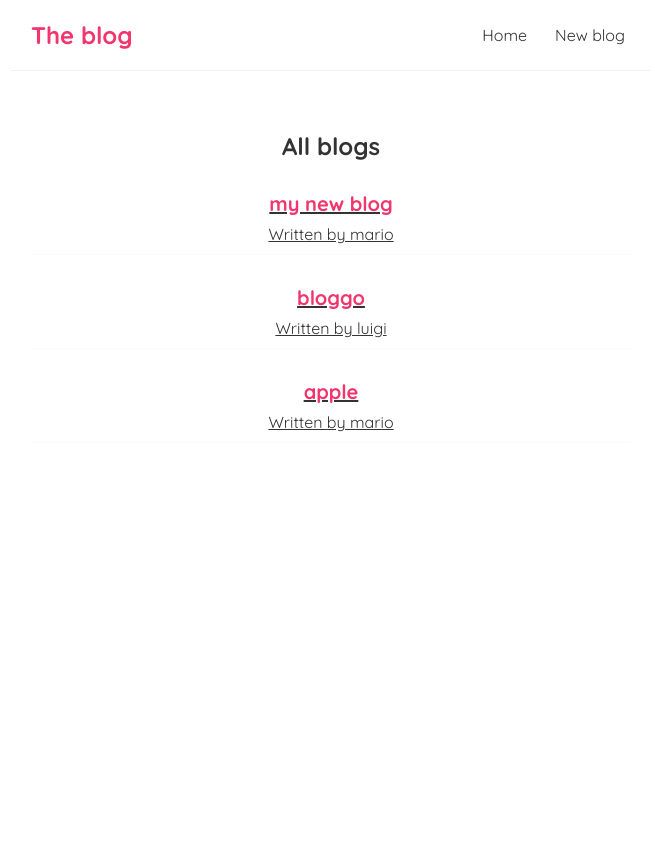
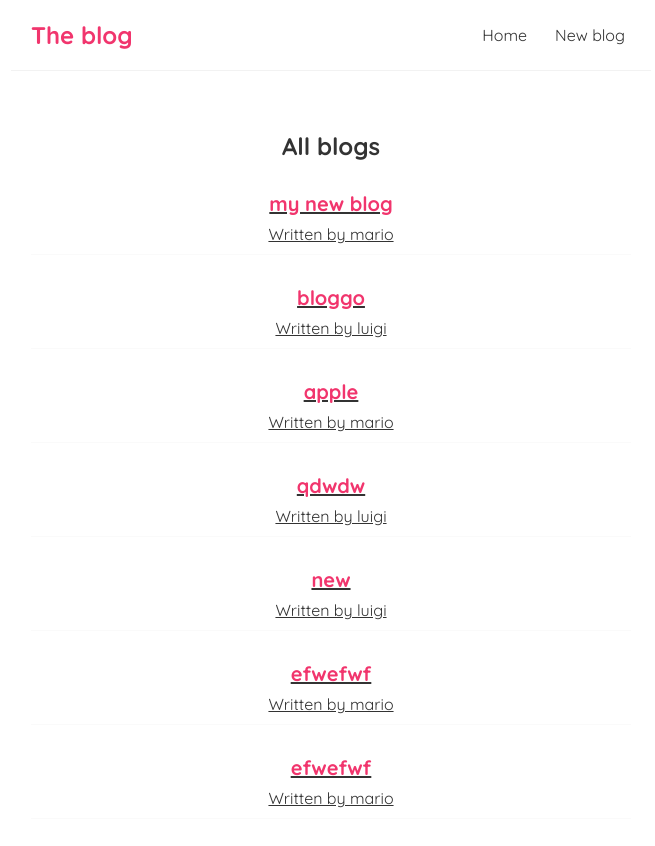
Before and after one commit to solenedel/blog, a React (Create React App) app: page / in a window 1280 px wide. Shown: the top 846 px of the page, without its empty margins (309-964 px from the left). Before the commit the page ends 800 px from the top, so only its background shows below. Built offline with nearby package versions, Linux system fonts and the light colour scheme; data requests are answered from the project's data file.

Commit message:
blog submission, conditionally render loading button

```diff
--- a/data/db.json
+++ b/data/db.json
@@ -1,11 +1,11 @@
 {
   "blogs": [
-      {
+    {
       "title": "my new blog",
       "body": "lorem ipsum",
       "author": "mario",
       "id": "1"
-     },
+    },
     {
       "title": "bloggo",
       "body": "lorem ipsum and stuff",
@@ -17,6 +17,30 @@
       "body": "banana",
       "author": "mario",
       "id": "3"
+    },
+    {
+      "title": "qdwdw",
+      "body": "dwwdw",
+      "author": "luigi",
+      "id": "R_OV5ez"
+    },
+    {
+      "title": "new",
+      "body": "wertyuikjhgfd",
+      "author": "luigi",
+      "id": "RiRUf0l"
+    },
+    {
+      "title": "efwefwf",
+      "body": "ffeew",
+      "author": "mario",
+      "id": "nLlySNK"
+    },
+    {
+      "title": "efwefwf",
+      "body": "ffeew",
+      "author": "mario",
+      "id": "ObImzlW"
     }
   ]
 }
--- a/src/components/Create.js
+++ b/src/components/Create.js
@@ -5,12 +5,30 @@ const Create = () => {
   const [title, setTitle] = useState('');
   const [body, setBody] = useState('');
   const [author, setAuthor] = useState('mario');
+  const [isLoading, setIsLoading] = useState(false);
 
+  const handleSubmit = (e) => {
+    e.preventDefault();
+
+    const blog = { title, body, author};
+
+    setIsLoading(true);
+
+    fetch('http://localhost:8082/blogs', {
+      method: 'POST',
+      headers: { 'Content-Type': 'application/json' },
+      body: JSON.stringify(blog)
+    })
+    .then(() => {
+      console.log('new blog added');
+      setIsLoading(false);
+    })
+  };
 
   return (
     <div className="create">
       <h2>Add a new blog</h2>
-      <form>
+      <form onSubmit={handleSubmit}>
         <label>blog title:</label>
         <input
         type="text"
@@ -31,7 +49,8 @@ const Create = () => {
           <option value="mario">mario</option>
           <option value="luigi">luigi</option>
         </select>
-        <button>add blog</button>
+        { !isLoading && <button>add blog</button> }
+        { isLoading && <button disabled>adding blog...</button> }
         <p>{title}</p>
         <p>{body}</p>
          <p>{author}</p>
```
